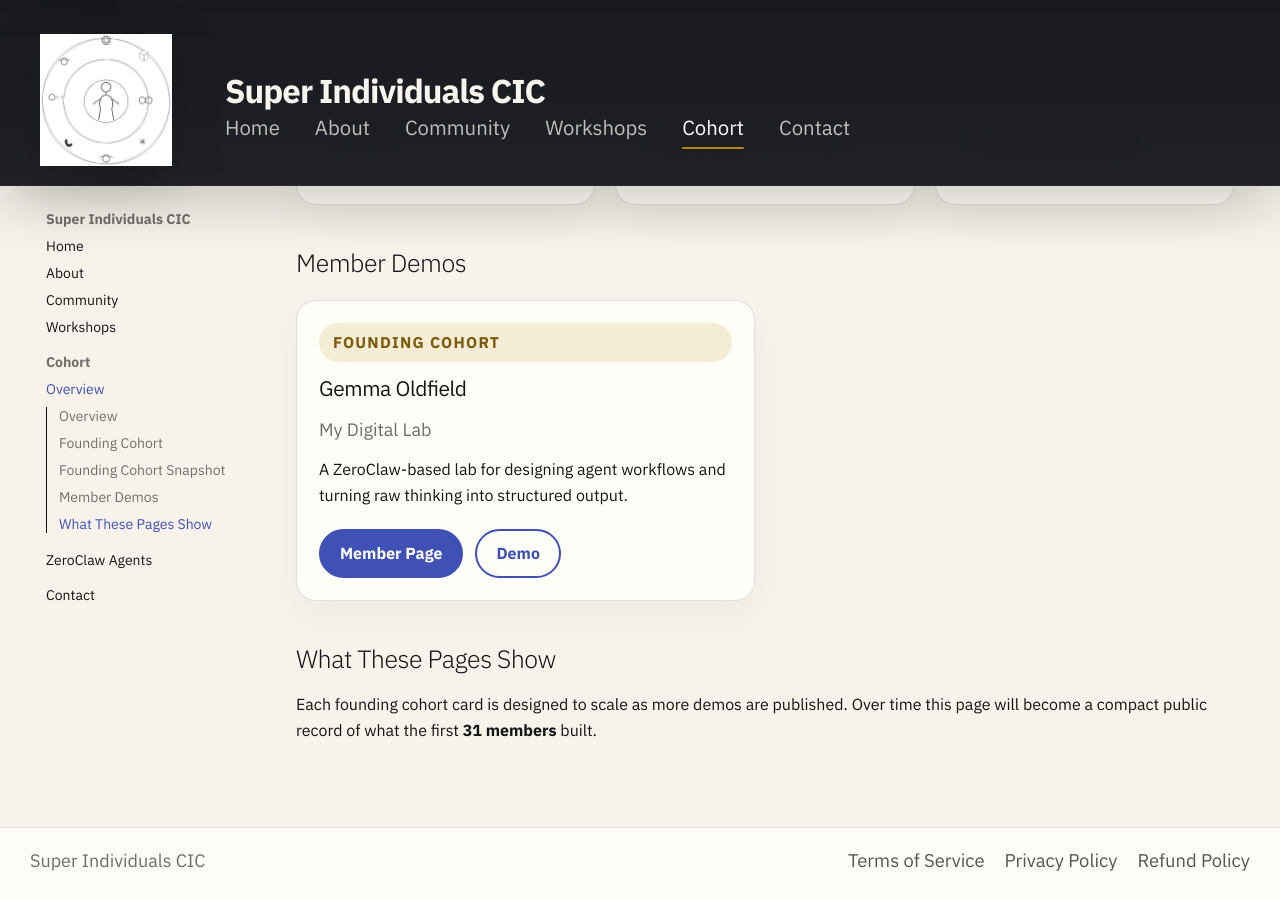
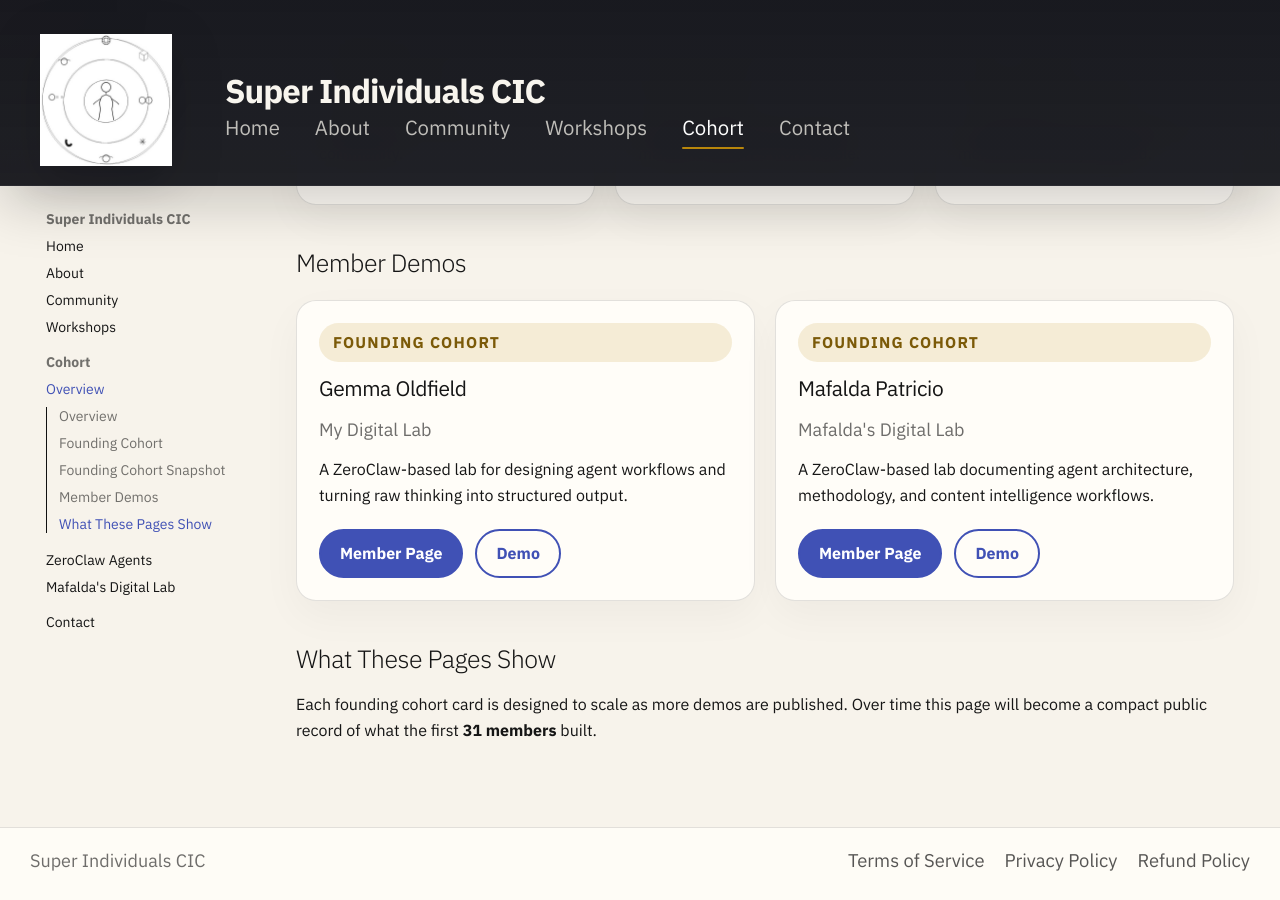
Before and after one commit to sicic-org/sicic-home, an MkDocs documentation site: the page built from docs/cohort/index.md, in a window 1280 px wide and 900 px high, scrolled down 693 px. Built offline with MkDocs 1.6.1 and Material for MkDocs 9.7.7, drawn with Linux system fonts in a browser that asks for light colours.

Commit message:
Add Mafalda's project

```diff
--- a/docs/cohort/index.md
+++ b/docs/cohort/index.md
@@ -45,6 +45,16 @@
       <a class="md-button" href="https://gjoldfield-01.github.io/my-zeroclaw-agents/">Demo</a>
     </div>
   </div>
+  <div class="proof-card cohort-member-card">
+    <p class="cohort-badge">Founding Cohort</p>
+    <h3>Mafalda Patricio</h3>
+    <p class="pricing-meta">Mafalda's Digital Lab</p>
+    <p>A ZeroClaw-based lab documenting agent architecture, methodology, and content intelligence workflows.</p>
+    <div class="cohort-card-actions">
+      <a class="md-button md-button--primary" href="patricio-zeroclaw/">Member Page</a>
+      <a class="md-button" href="https://mafaldapatricio.github.io/my-zeroclaw-agents/">Demo</a>
+    </div>
+  </div>
 </div>
 
 ## What These Pages Show
--- a/mkdocs.yml
+++ b/mkdocs.yml
@@ -47,6 +47,7 @@
   - Cohort:
       - Overview: cohort/index.md
       - ZeroClaw Agents: cohort/goldfield-zeroclaw.md
+      - Mafalda's Digital Lab: cohort/patricio-zeroclaw.md
   - Contact: contact.md
 
 extra:
```
Also changed, not shown: docs/cohort/patricio-zeroclaw.md (added, +63 -0 lines), docs/index.md (+4 -4 lines).
